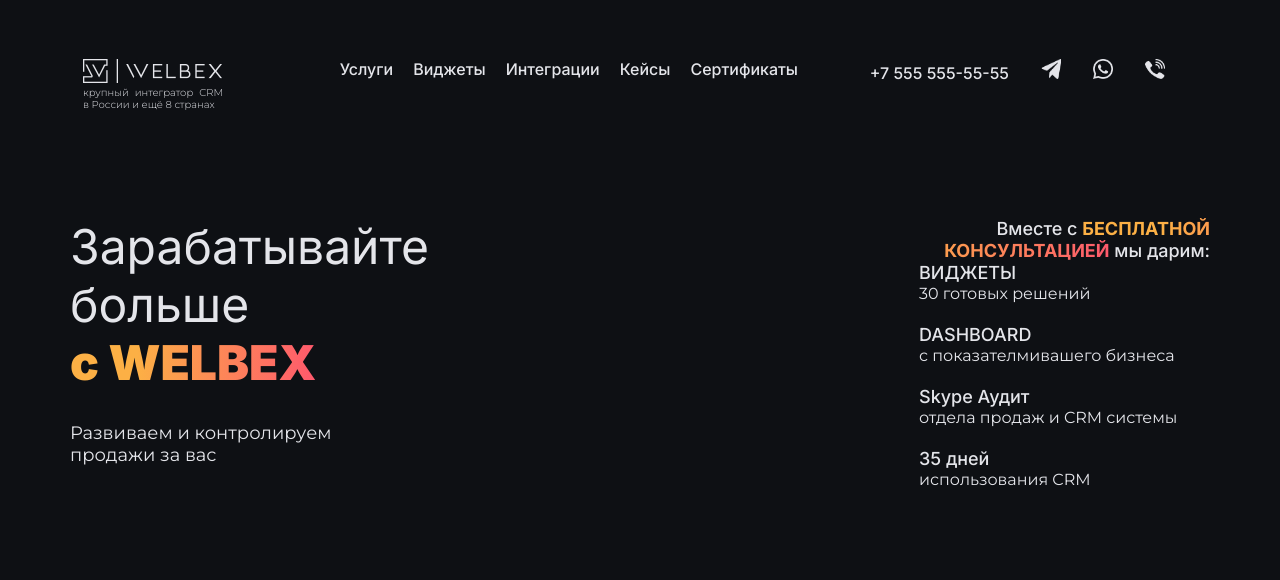
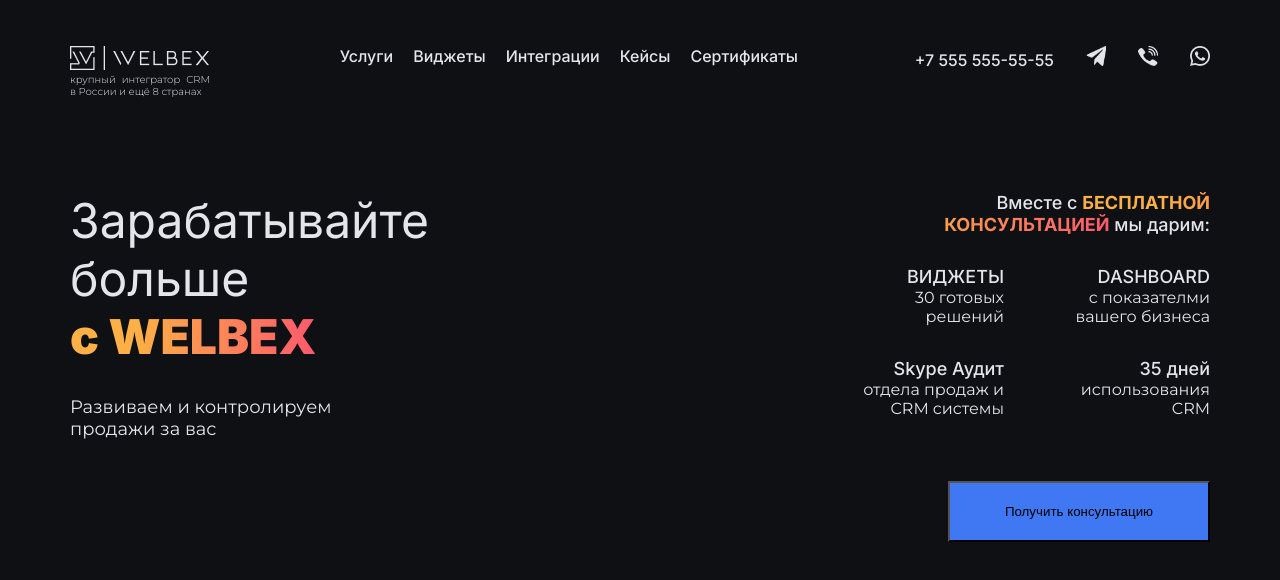
Before and after one commit to Lerts007/Page-by-layout_1, a React (Create React App) app: page / in a window 1280 px wide. Shown: the top 580 px of the page. Built offline with nearby package versions, Linux system fonts and the light colour scheme.

Commit message:
Работа с Content

```diff
--- a/src/components/Content.jsx
+++ b/src/components/Content.jsx
@@ -13,15 +13,24 @@
       <div id="content-right">
         <h2>Вместе с <span class ="gradient">БЕСПЛАТНОЙ КОНСУЛЬТАЦИЕЙ</span> мы дарим:</h2>
         <div class="gift">
+          <div class="gift-block">
             <h3>ВИДЖЕТЫ</h3>
             <p>30 готовых решений </p>
+          </div>
+          <div class="gift-block">
             <h3>DASHBOARD</h3>
-          <p>с показателмивашего бизнеса</p>
+            <p>с показателми вашего бизнеса</p>
+          </div>
+          <div class="gift-block">
             <h3>Skype Аудит</h3>
             <p>отдела продаж и CRM системы</p>
+          </div>
+          <div class="gift-block">
             <h3>35 дней</h3>
             <p>использования CRM</p>
           </div>
+        </div>
+        <button>Получить консультацию</button>
       </div>
     </div>
   );
--- a/src/components/Header.jsx
+++ b/src/components/Header.jsx
@@ -24,12 +24,13 @@
         <a href="https://web.telegram.org">
           <img src={telegram} alt="telegram" />
         </a>
+        <a href="https://www.viber.com/ru/">
+          <img src={viber} alt="viber" />
+        </a>
         <a href="https://web.whatsapp.com/">
           <img src={whatsapp} alt="whatsapp" />
         </a>
-        <a href="https://www.viber.com/ru/">
-          <img src={viber} alt="viber" />
-        </a>
+
       </div>
     </header>
   );
--- a/src/css/Content.css
+++ b/src/css/Content.css
@@ -38,18 +38,25 @@
   color: #e4e5ea;
 }
 
-#content-rigth{
-  text-align: left;
+#content-right{
+  width: 500px;
+
+  display: flex;
+  flex-direction: column;
+  align-items: flex-end;
+
+  text-align: right;
 }
 
 #content-right h2{
   width: 291px;
+
   color: #e4e5ea;
+
   font-family: Inter;
   font-weight: 500;
   font-size: 18px;
   line-height: 22px;
-  text-align: right;
 }
 
 #content-right .gradient{
@@ -74,5 +81,32 @@
 }
 
 .gift{
-  display: table;
+  text-align: right;
+  display: flex;
+  justify-content: flex-end;
+  flex-wrap: wrap;
 }
+
+.gift-block{
+  width: 170px;
+  margin-top: 30px;
+  margin-left: 36px;
+}
+
+button{
+  width: 262px;
+  height: 61px;
+
+  margin-top: 61px;
+  background: #4077F3;
+}
+
+button:hover{
+  border: 2px solid #634040;
+}
+
+button:active {
+  background-color: #333;
+  border-color: #333;
+  color: #eee;
+}
--- a/src/css/Header.css
+++ b/src/css/Header.css
@@ -1,7 +1,6 @@
 header {
   width: 1140px;
   margin-top: 46px;
-  padding: 13px;
   display: flex;
   justify-content: space-between;
 }
@@ -43,7 +42,7 @@
 #contact_information a {
   width: 143px;
   height: 19px;
-  margin-right: 32px;
+  margin-left: 32px;
 
   font-family: Inter;
   font-style: normal;
```
Lines whose indentation alone changed are shown as unchanged.
